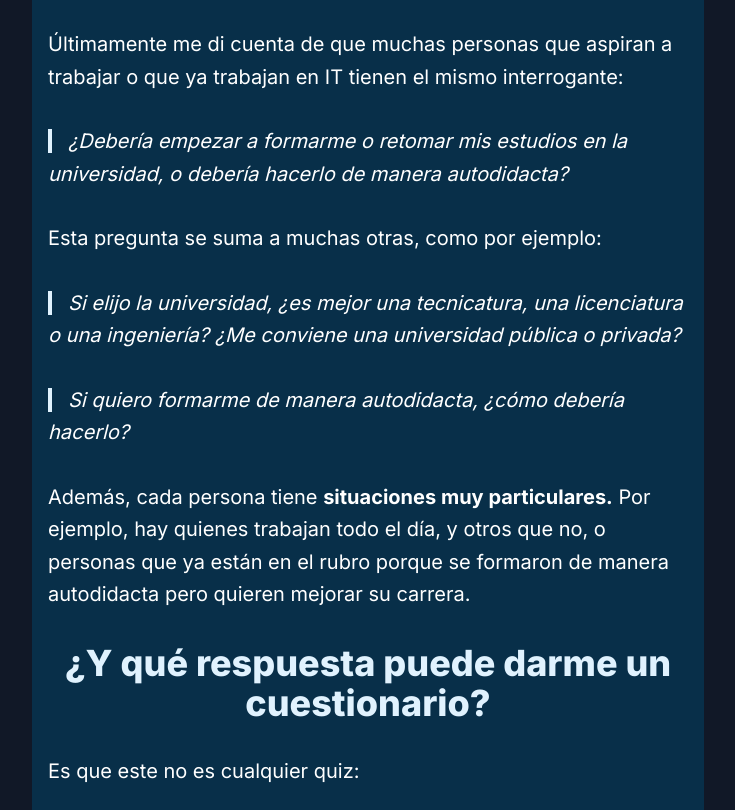
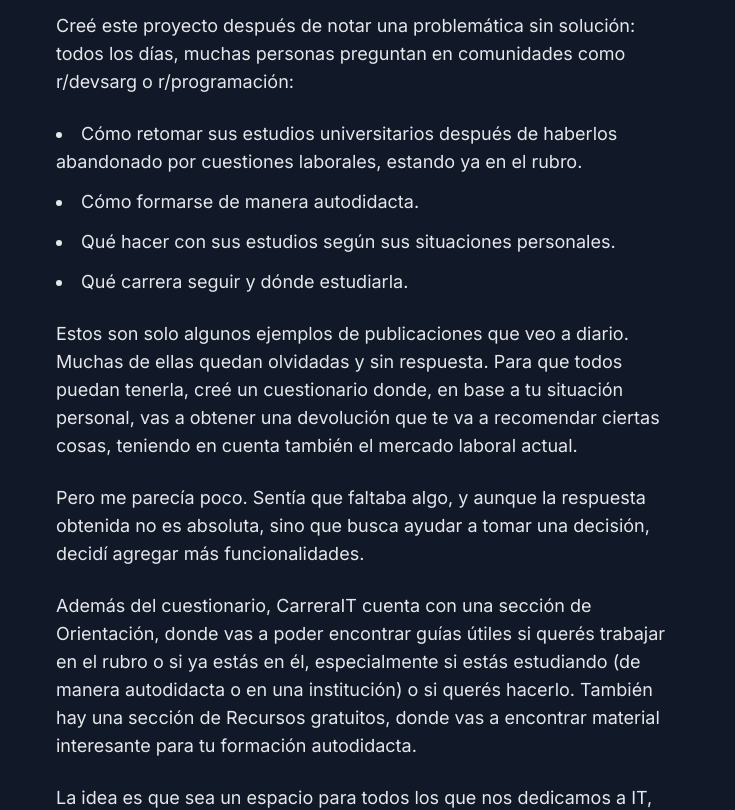
Before and after one commit to aronmilenait/carrerait-roadmap, a Next.js app in the folder carrerait-roadmap/: page /info in a window 1280 px wide. Shown: the part 1160-1970 px from the top of the page, without its empty margins (272-1007 px from the left). Built offline with nearby package versions, Linux system fonts and the light colour scheme.

Commit message:
Refactor the About Website section.

```diff
--- a/carrerait-roadmap/src/app/components/AboutWebsite.tsx
+++ b/carrerait-roadmap/src/app/components/AboutWebsite.tsx
@@ -1,8 +1,9 @@
 const AboutWebsite = () => {
   const paragraphClasses = [
-    "text-xl",
+    "text-base",
+    "md:text-lg",
     "leading-relaxed",
-    "text-white",
+    "text-gray-200",
     "mb-6",
   ].join(" ");
 
@@ -10,90 +11,56 @@ const AboutWebsite = () => {
     "list-disc",
     "list-inside",
     "text-left",
-    "text-xl",
+    "text-base",
+    "md:text-lg",
+    "text-gray-200",
     "space-y-3",
-  ].join(" ");
-
-  const quoteClasses = [
-    "text-white",
-    "italic",
-    "text-xl",
-    "leading-relaxed",
-    "border-l-4",
-    "pl-4",
-    "border-sky-100",
+    "mb-6",
   ].join(" ");
 
   return (
-    <section className="bg-sky-950 text-white space-y-8 py-10 px-4 max-w-2xl mx-auto rounded-lg">
-      <h1 className="text-4xl font-extrabold text-sky-50 mb-4 text-center">
-        Sobre Carrera IT Roadmap
+    <section className="bg-gray-900 text-white mx-auto rounded-lg p-8 sm:p-6 max-w-full sm:max-w-lg md:max-w-2xl">
+      <h1 className="text-4xl sm:text-3xl md:text-5xl text-teal-400 font-extrabold text-sky-50 mb-6 text-center">
+        Sobre Carrera IT
       </h1>
-
       <p className={paragraphClasses}>
-        Últimamente me di cuenta de que muchas personas que aspiran a trabajar o
-        que ya trabajan en IT tienen el mismo interrogante:
+        Creé este proyecto después de notar una problemática sin solución: todos
+        los días, muchas personas preguntan en comunidades como r/devsarg o
+        r/programación:
       </p>
-
-      <p className={paragraphClasses}>
-        <span className={quoteClasses}>
-          ¿Debería empezar a formarme o retomar mis estudios en la universidad,
-          o debería hacerlo de manera autodidacta?
-        </span>
-      </p>
-
-      <p className={paragraphClasses}>
-        Esta pregunta se suma a muchas otras, como por ejemplo:
-      </p>
-
-      <p className={paragraphClasses}>
-        <span className={quoteClasses}>
-          Si elijo la universidad, ¿es mejor una tecnicatura, una licenciatura o
-          una ingeniería? ¿Me conviene una universidad pública o privada?
-        </span>
-      </p>
-
-      <p className={paragraphClasses}>
-        <span className={quoteClasses}>
-          Si quiero formarme de manera autodidacta, ¿cómo debería hacerlo?
-        </span>
-      </p>
-
-      <p className={paragraphClasses}>
-        Además, cada persona tiene <b>situaciones muy particulares.</b> Por
-        ejemplo, hay quienes trabajan todo el día, y otros que no, o personas
-        que ya están en el rubro porque se formaron de manera autodidacta pero
-        quieren mejorar su carrera.
-      </p>
-
-      <h2 className="text-4xl font-extrabold text-sky-100 text-center">
-        ¿Y qué respuesta puede darme un cuestionario?
-      </h2>
-
-      <p className={paragraphClasses}>Es que este no es cualquier quiz:</p>
-
       <ul className={listClasses}>
         <li>
-          Cada respuesta se tiene en cuenta a la hora de darte la devolución.
+          Cómo retomar sus estudios universitarios después de haberlos
+          abandonado por cuestiones laborales, estando ya en el rubro.
         </li>
-        <li>
-          Son varias preguntas, enfocadas en los aspectos más importantes para
-          decidir cómo avanzar con tu carrera profesional.
-        </li>
-        <li>
-          No necesitás registrarte y es anónimo. Tus respuestas tampoco son
-          almacenadas.
-        </li>
+        <li>Cómo formarse de manera autodidacta.</li>
+        <li>Qué hacer con sus estudios según sus situaciones personales.</li>
+        <li>Qué carrera seguir y dónde estudiarla.</li>
       </ul>
-
       <p className={paragraphClasses}>
-        Sin embargo, no tomes tu respuesta como una verdad absoluta e
-        inmodificable. La idea es que <b>reflexiones sobre tus posibilidades</b>
-        y limitaciones a medida que respondés, y que <b>tomes una decisión</b>
-        considerando la respuesta brindada al final.
-        <br />
-        Todo lo que vas a leer fue escrito por mí, no por una IA, considerando
-        qué es lo mejor para cada caso y enfocándome en cada respuesta.
+        Estos son solo algunos ejemplos de publicaciones que veo a diario.
+        Muchas de ellas quedan olvidadas y sin respuesta. Para que todos puedan
+        tenerla, creé un cuestionario donde, en base a tu situación personal,
+        vas a obtener una devolución que te va a recomendar ciertas cosas,
+        teniendo en cuenta también el mercado laboral actual.
+      </p>
+      <p className={paragraphClasses}>
+        Pero me parecía poco. Sentía que faltaba algo, y aunque la respuesta
+        obtenida no es absoluta, sino que busca ayudar a tomar una decisión,
+        decidí agregar más funcionalidades.
+      </p>
+      <p className={paragraphClasses}>
+        Además del cuestionario, CarreraIT cuenta con una sección de
+        Orientación, donde vas a poder encontrar guías útiles si querés trabajar
+        en el rubro o si ya estás en él, especialmente si estás estudiando (de
+        manera autodidacta o en una institución) o si querés hacerlo. También
+        hay una sección de Recursos gratuitos, donde vas a encontrar material
+        interesante para tu formación autodidacta.
+      </p>
+      <p className={paragraphClasses}>
+        La idea es que sea un espacio para todos los que nos dedicamos a IT,
+        pero como soy desarrolladora, probablemente me enfoque más en esa área
+        en general.
       </p>
     </section>
   );
```
